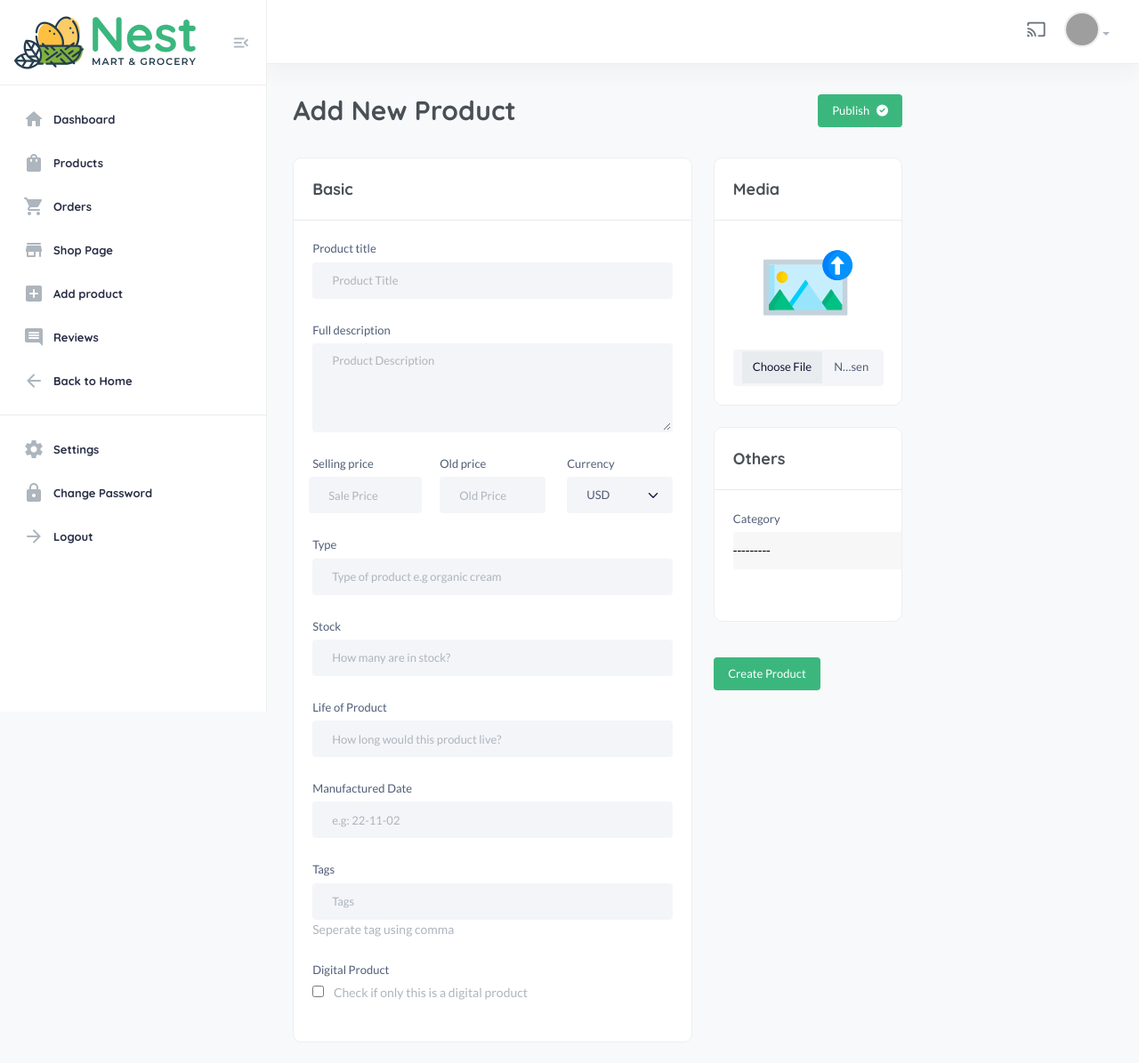
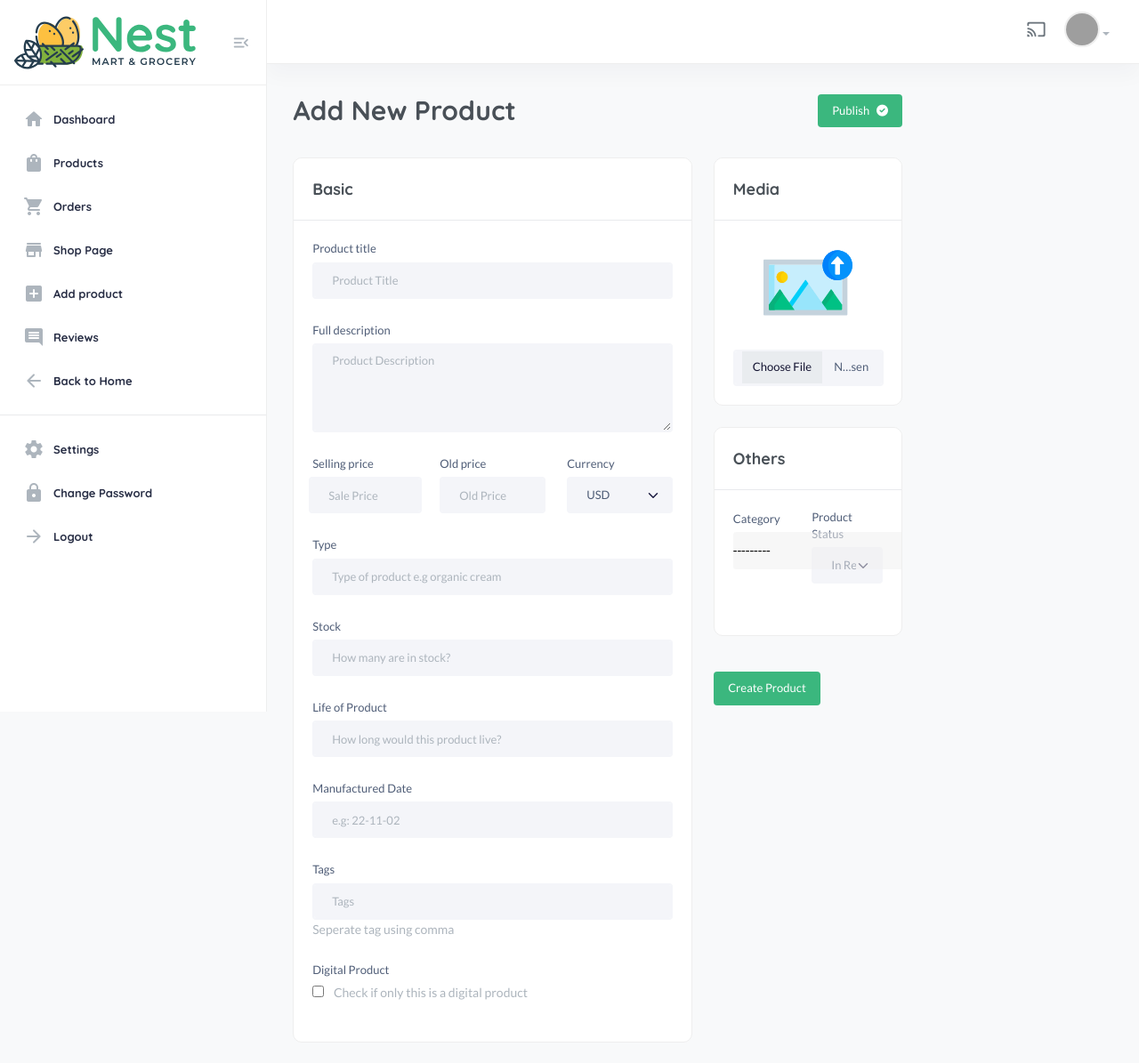
Before and after one commit to gnaht1/food-ecommerce-web, a Django app: page /useradmin/add-product/ in a window 1280 px wide. Shown: the top 1195 px of the page at 89% size. Run offline with Django 5.2, Linux system fonts and the light colour scheme; data that the repository does not hold is empty; parts of the project's set-up code (start-up, migrations or seed data) failed here and were passed over; some libraries are stand-ins or nearby versions; grey boxes are pictures that could not be loaded.

Commit message:
Squashed commit of the following:
commit b4faa5cd93e403f0bc8d5ff87ffc8325187cf8fc
Author: Gnaht <rexming2016@gmail.com>
Date:   Sun Dec 21 23:09:56 2025 +0700

    Fix order status form and URL parameter naming

commit 44d75733c5b44489f19bb12dbfbf50e4af273501
Author: Gnaht <rexming2016@gmail.com>
Date:   Sun Dec 21 22:16:26 2025 +0700

    Add success messages for product add and edit

commit e015c9abe3768b089ab8aacfc8485a173a812b25
Author: Gnaht <rexming2016@gmail.com>
Date:   Sun Dec 21 22:08:57 2025 +0700

    Add product_status to product forms and admin improvements

    Added 'product_status' field to AddProductForm and updated templates to include this field in add and edit product pages. Enhanced Coupon admin with list display and search functionality. Updated .gitignore to exclude media directory.

```diff
--- a/templates/useradmin/add-product.html
+++ b/templates/useradmin/add-product.html
@@ -3,6 +3,7 @@
 {% load humanize %}
 {{ form.media }}
 {% block content %}
+
 <head>
     <style>
         select {
@@ -40,7 +41,8 @@
                 <div class="content-header">
                     <h2 class="content-title">Add New Product</h2>
                     <div>
-                                <button class="btn btn-md rounded font-sm hover-up">Publish <i class="fas fa-check-circle ms-2"></i></button>
+                        <button class="btn btn-md rounded font-sm hover-up">Publish <i
+                                class="fas fa-check-circle ms-2"></i></button>
                     </div>
                 </div>
             </div>
@@ -162,6 +164,10 @@
                                 <label class="form-label">Category</label>
                                 {{form.category}}
                             </div>
+                            <div class="col-sm-6 mb-3">
+                                <label class="form-label">Product Status</label>
+                                {{form.product_status}}
+                            </div>
 
                         </div>
                         <!-- row.// -->
--- a/templates/useradmin/base.html
+++ b/templates/useradmin/base.html
@@ -1,6 +1,7 @@
 {% load static %}
 <!DOCTYPE html>
 <html lang="en">
+
 <head>
     <meta charset="utf-8" />
     <title>E-commerce Dashboard</title>
@@ -27,7 +28,8 @@
                 <img src="/static/assets/imgs/theme/logo.svg" alt="logo">
             </a>
             <div>
-                    <button class="btn btn-icon btn-aside-minimize"><i class="text-muted material-icons md-menu_open"></i></button>
+                <button class="btn btn-icon btn-aside-minimize"><i
+                        class="text-muted material-icons md-menu_open"></i></button>
             </div>
         </div>
         <nav>
@@ -110,29 +112,36 @@
 
             </div>
             <div class="col-nav">
-                    <button class="btn btn-icon btn-mobile me-auto" data-trigger="#offcanvas_aside"><i class="material-icons md-apps"></i></button>
+                <button class="btn btn-icon btn-mobile me-auto" data-trigger="#offcanvas_aside"><i
+                        class="material-icons md-apps"></i></button>
                 <ul class="nav">
 
                     <li class="nav-item">
-                            <a href="#" class="requestfullscreen nav-link btn-icon"><i class="material-icons md-cast"></i></a>
+                        <a href="#" class="requestfullscreen nav-link btn-icon"><i
+                                class="material-icons md-cast"></i></a>
                     </li>
 
                     <li class="dropdown nav-item">
-                            <a class="dropdown-toggle" data-bs-toggle="dropdown" href="#" id="dropdownAccount" aria-expanded="false">
+                        <a class="dropdown-toggle" data-bs-toggle="dropdown" href="#" id="dropdownAccount"
+                            aria-expanded="false">
 
                             {% if request.user.profile.image %}
                             <img class="img-xs rounded-circle" src="{{request.user.profile.image.url}}" alt="User" />
                             {% else %}
-                                <img class="img-xs rounded-circle" src="https://www.shutterstock.com/image-vector/vector-flat-illustration-grayscale-avatar-600nw-2281862025.jpg" alt="User" />
+                            <img class="img-xs rounded-circle"
+                                src="https://www.shutterstock.com/image-vector/vector-flat-illustration-grayscale-avatar-600nw-2281862025.jpg"
+                                alt="User" />
 
                             {% endif %}
 
                         </a>
                         <div class="dropdown-menu dropdown-menu-end" aria-labelledby="dropdownAccount">
-                                <a class="dropdown-item" href="{% url 'useradmin:settings' %}"><i class="material-icons md-perm_identity"></i>Edit Vendor Profile</a>
+                            <a class="dropdown-item" href="{% url 'useradmin:settings' %}"><i
+                                    class="material-icons md-perm_identity"></i>Edit Vendor Profile</a>
 
                             <div class="dropdown-divider"></div>
-                                <a class="dropdown-item text-danger" href="{% url 'userauths:sign-out' %}"><i class="material-icons md-exit_to_app"></i>Logout</a>
+                            <a class="dropdown-item text-danger" href="{% url 'userauths:sign-out' %}"><i
+                                    class="material-icons md-exit_to_app"></i>Logout</a>
                         </div>
                     </li>
                 </ul>
@@ -146,11 +155,6 @@
         </div>
         {% endfor %}
         {% endif %}
-                <script>
-                    setTimeout (() => {
-                        $(".alert").alert("close");
-                    }, 3000)
-                </script>
 
         {% block content %}
 
@@ -181,5 +185,11 @@
     <script src="{% static 'assets2/js/main.js?v=1.1' %}" type="text/javascript"></script>
     <script src="https://cdn.jsdelivr.net/npm/chart.js"></script>
     <!-- <script src="{% static 'assets2/js/custom-chart.js' %}" type="text/javascript"></script> -->
+    <script>
+        setTimeout(() => {
+            $(".alert").alert("close");
+        }, 3000)
+    </script>
 </body>
+
 </html>
--- a/useradmin/forms.py
+++ b/useradmin/forms.py
@@ -32,8 +32,13 @@ class AddProductForm(forms.ModelForm):
             'tags',
             'digital',
             'category',
+            'product_status',
         ]
 
         widgets = {
         # 'mdf': DateTimePickerInput
-    }
+        }
+
+    def __init__(self, *args, **kwargs):
+        super().__init__(*args, **kwargs)
+        self.fields['product_status'].widget.attrs.update({'class': 'form-select'})
--- a/useradmin/urls.py
+++ b/useradmin/urls.py
@@ -12,7 +12,7 @@ urlpatterns = [
     path("orders/", views.orders, name="orders"),
     path("order_detail/<id>/", views.order_detail, name="order_detail"),
     path(
-        "change_order_status/<id>/",
+        "change_order_status/<oid>/",
         views.change_order_status,
         name="change_order_status",
     ),
--- a/useradmin/views.py
+++ b/useradmin/views.py
@@ -111,6 +111,7 @@ def add_product(request):
             new_form.vendor = Vendor.objects.get(user=request.user)
             new_form.save()
             form.save_m2m()
+            messages.success(request, "Product Added Successfully")
             return redirect("useradmin:products")
     else:
         form = AddProductForm()
@@ -129,6 +130,7 @@ def edit_product(request, pid):
             new_form.vendor = Vendor.objects.get(user=request.user)
             new_form.save()
             form.save_m2m()
+            messages.success(request, "Product Updated Successfully")
             return redirect("useradmin:edit_product", product.pid)
     else:
         form = AddProductForm(instance=product)
```
Also changed, not shown: core/admin.py (+6 -1 lines), templates/useradmin/edit-product.html (+7 -1 lines), templates/useradmin/order_detail.html (+17 -11 lines), 1 other file. Lines whose indentation alone changed are shown as unchanged.
